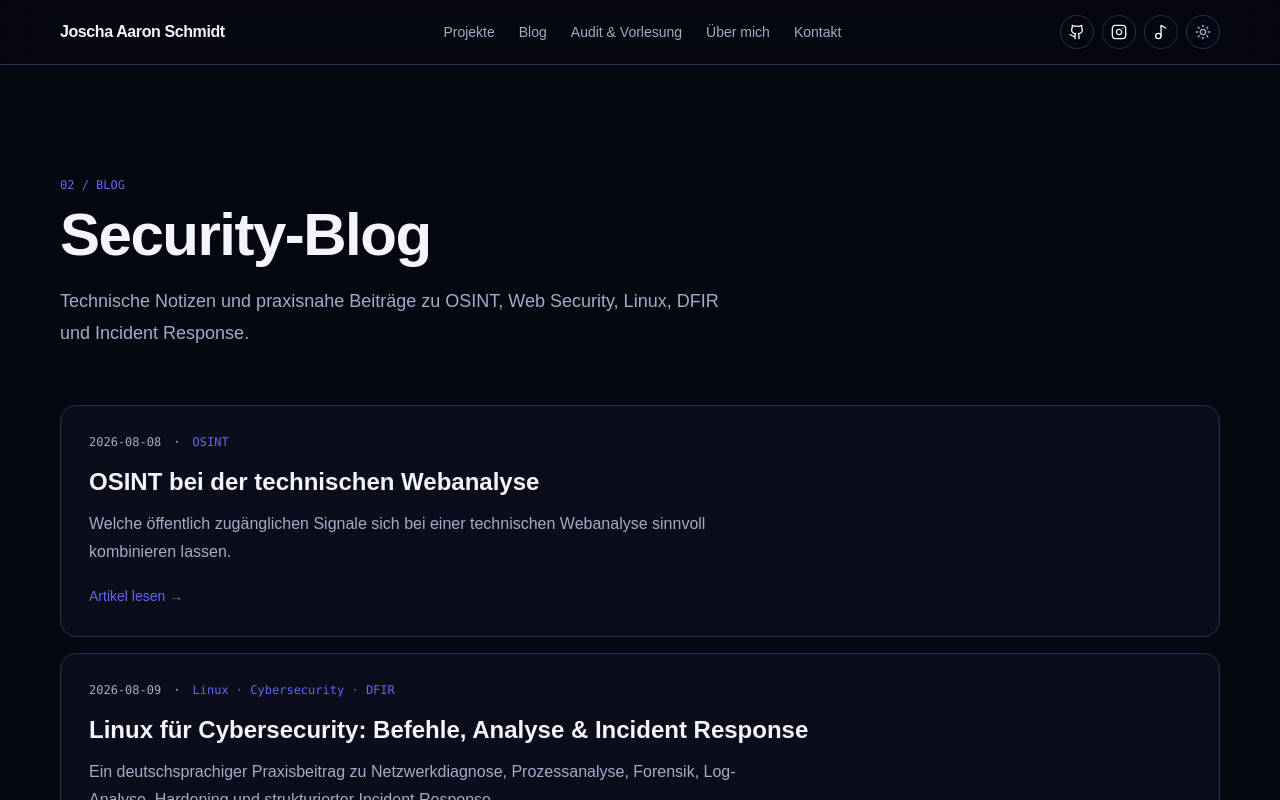
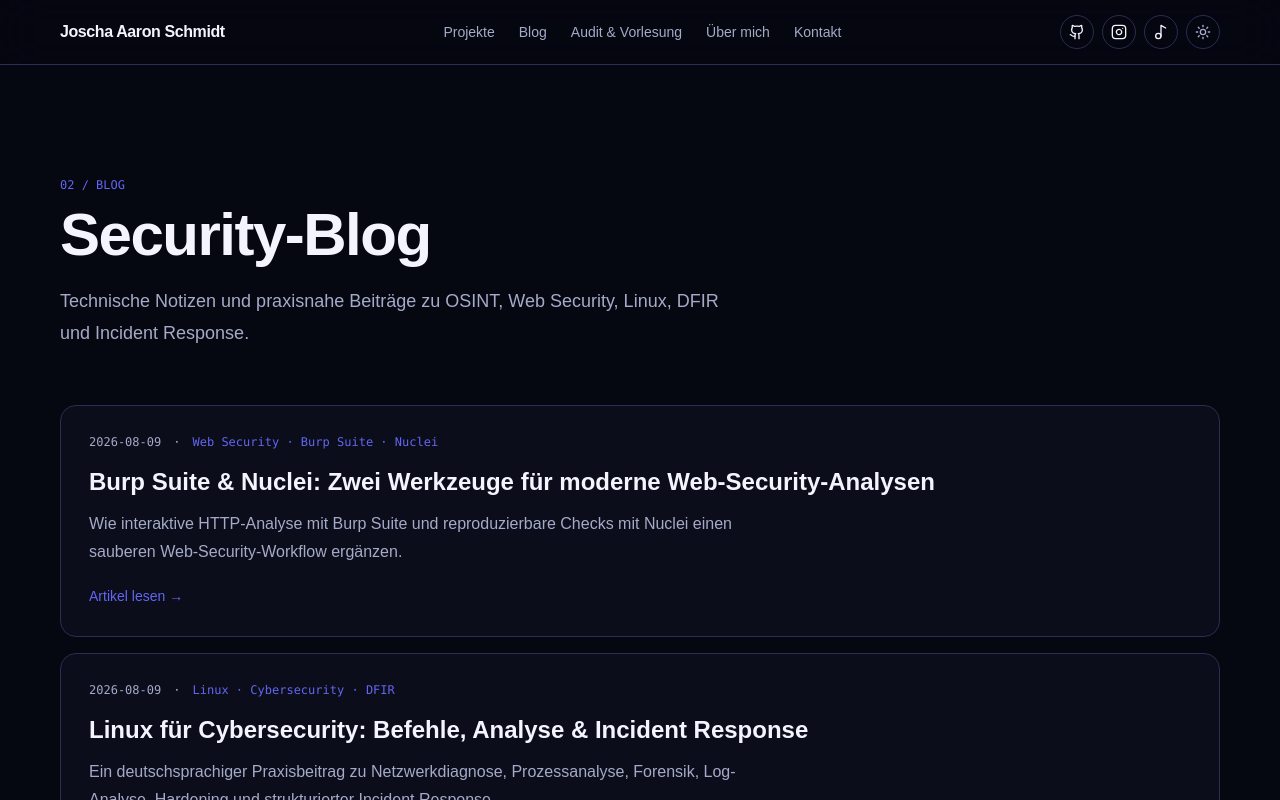
Before and after one commit to aaron0sec/webseite, a Next.js app: page /blog in a window 1280 px wide. Shown: the top 800 px of the page. Built offline with nearby package versions, Linux system fonts and the light colour scheme.

Commit message:
feat: add Burp Suite and Nuclei article to blog index

```diff
--- a/src/app/blog/page.tsx
+++ b/src/app/blog/page.tsx
@@ -4,8 +4,9 @@ import { Reveal } from "@/components/reveal";
 export const metadata: Metadata = { title: "Blog", description: "Technische Beiträge von Joscha Aaron Schmidt zu OSINT, Web Security, Linux und Incident Response." };
 
 const posts = [
+  { slug: "burp-suite-nuclei-websecurity", title: "Burp Suite & Nuclei: Zwei Werkzeuge für moderne Web-Security-Analysen", date: "2026-08-09", category: "Web Security · Burp Suite · Nuclei", excerpt: "Wie interaktive HTTP-Analyse mit Burp Suite und reproduzierbare Checks mit Nuclei einen sauberen Web-Security-Workflow ergänzen." },
+  { slug: "essential-linux-commands-cybersecurity", title: "Linux für Cybersecurity: Befehle, Analyse & Incident Response", date: "2026-08-09", category: "Linux · Cybersecurity · DFIR", excerpt: "Ein deutschsprachiger Praxisbeitrag zu Netzwerkdiagnose, Prozessanalyse, Forensik, Log-Analyse, Hardening und strukturierter Incident Response." },
   { slug: "osint-webanalyse", title: "OSINT bei der technischen Webanalyse", date: "2026-08-08", category: "OSINT", excerpt: "Welche öffentlich zugänglichen Signale sich bei einer technischen Webanalyse sinnvoll kombinieren lassen." },
-  { slug: "essential-linux-commands-cybersecurity", title: "Linux für Cybersecurity: Befehle, Analyse & Incident Response", date: "2026-08-09", category: "Linux · Cybersecurity · DFIR", excerpt: "Ein deutschsprachiger Praxisbeitrag zu Netzwerkdiagnose, Prozessanalyse, Forensik, Log-Analyse, Hardening und strukturierter Incident Response." },
 ];
 
 export default function Blog() { return <main className="container py-20 sm:py-28"><Reveal><p className="font-mono text-xs text-[var(--accent)]">02 / BLOG</p><h1 className="mt-3 text-4xl font-semibold tracking-tight sm:text-6xl">Security-Blog</h1><p className="mt-5 max-w-2xl text-lg leading-8 text-[var(--muted)]">Technische Notizen und praxisnahe Beiträge zu OSINT, Web Security, Linux, DFIR und Incident Response.</p></Reveal><div className="mt-14 space-y-4">{posts.map((post,i)=><Reveal key={post.slug} delay={i*.06}><a href={`/blog/${post.slug}`} className="block rounded-2xl border border-[var(--border)] bg-[var(--surface)] p-7 transition hover:-translate-y-0.5 hover:border-[var(--accent)]"><div className="flex flex-wrap items-center gap-3 font-mono text-xs text-[var(--muted)]"><span>{post.date}</span><span>·</span><span className="text-[var(--accent)]">{post.category}</span></div><h2 className="mt-4 text-2xl font-semibold">{post.title}</h2><p className="mt-3 max-w-2xl leading-7 text-[var(--muted)]">{post.excerpt}</p><span className="mt-5 inline-block text-sm text-[var(--accent)]">Artikel lesen →</span></a></Reveal>)}</div></main>; }
```
